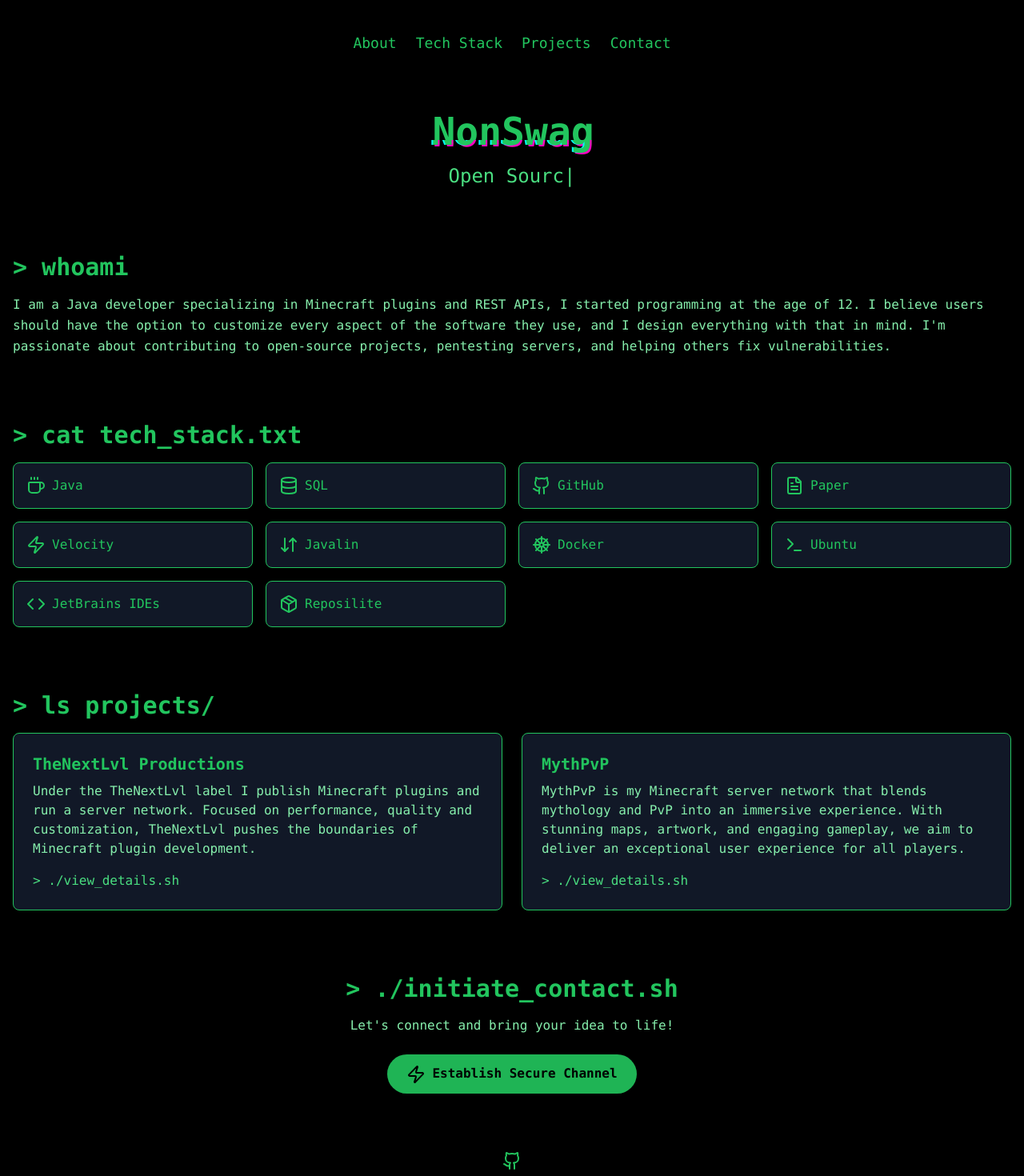
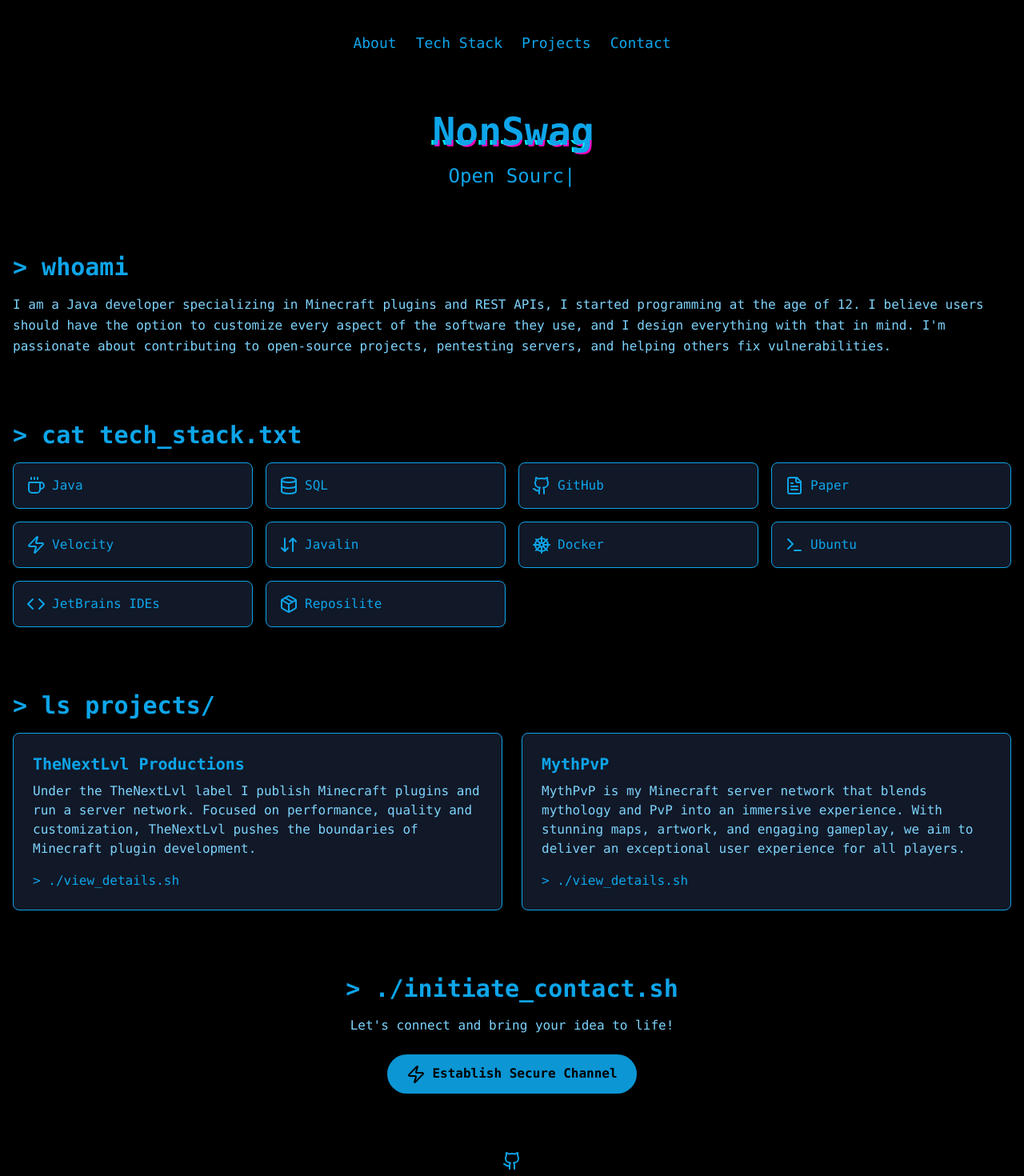
Before and after one commit to NonSwag/nonswag.dev, a Next.js app: page / in a window 1280 px wide. Shown: the top 1470 px of the page at 80% size. Built offline with nearby package versions, Linux system fonts and the light colour scheme.

Commit message:
changed theme to blue

```diff
--- a/src/app/not-found.tsx
+++ b/src/app/not-found.tsx
@@ -16,7 +16,7 @@
     }, [])
 
     return (
-        <div className="min-h-screen bg-black text-green-500 font-mono flex flex-col justify-center items-center p-4">
+        <div className="min-h-screen bg-black text-primary font-mono flex flex-col justify-center items-center p-4">
             <Terminal className="w-16 h-16 mb-8"/>
             <h1 className="text-4xl md:text-6xl font-bold mb-4 glitch" data-text="404_NOT_FOUND">404_NOT_FOUND</h1>
             <p className="text-xl md:text-2xl mb-8 text-center">
@@ -25,11 +25,11 @@
             <div className="text-lg md:text-xl mb-8 flex items-center">
                 <span className="mr-2">&gt;</span>
                 <span>cd /home</span>
-                <span className={`w-3 h-6 bg-green-500 ml-1 ${showCursor ? 'opacity-100' : 'opacity-0'}`}></span>
+                <span className={`w-3 h-6 bg-primary ml-1 ${showCursor ? 'opacity-100' : 'opacity-0'}`}></span>
             </div>
             <Link
                 href="/"
-                className="bg-green-500 text-black px-6 py-3 rounded-full font-semibold hover:bg-green-400 transition-colors">
+                className="bg-primary text-black px-6 py-3 rounded-full font-semibold hover:bg-hover transition-colors">
                 Return to Base
             </Link>
         </div>
--- a/src/app/page.tsx
+++ b/src/app/page.tsx
@@ -7,7 +7,7 @@
 
 export default function Component() {
     return (
-        <div className="min-h-screen bg-black text-green-500 font-mono overflow-hidden">
+        <div className="min-h-screen bg-black text-primary font-mono overflow-hidden">
             <div className="relative z-10 p-4">
                 <header className="py-6">
                     <nav className="container mx-auto">
@@ -15,7 +15,7 @@
                             {["About", "Tech Stack", "Projects", "Contact"].map((item) => (
                                 <li key={item}>
                                     <a href={`#${item.toLowerCase().replace(' ', '-')}`}
-                                       className="hover:text-green-400 transition-colors"
+                                       className="hover:text-hover transition-colors"
                                        data-umami-event={`view-${item.toLowerCase().replace(' ', '-')}`}>
                                         {item}
                                     </a>
@@ -36,12 +36,12 @@
                             typeSpeed={40}
                             backSpeed={50}
                             loop
-                            className="text-2xl text-green-400"
+                            className="text-2xl text-primary"
                         />
                     </section>
                     <section id="about" className="mb-20">
                         <h2 className="text-3xl font-bold mb-4">&gt; whoami</h2>
-                        <p className="text-green-300 leading-relaxed">
+                        <p className="text-secondary leading-relaxed">
                             I am a Java developer specializing in Minecraft plugins and REST APIs, I started programming
                             at the age of 12. I believe users should have the option to customize every aspect of the
                             software they use, and I design everything with that in mind. I&apos;m passionate about
@@ -54,7 +54,7 @@
                         <div className="grid grid-cols-2 md:grid-cols-4 gap-4">
                             {technologies.map((tech, index) => (
                                 <div key={index}
-                                     className="bg-gray-900 p-4 rounded-lg border border-green-500 flex items-center">
+                                     className="bg-gray-900 p-4 rounded-lg border border-primary flex items-center">
                                     <span className="text-2xl mr-2"><tech.icon/></span>
                                     <span>{tech.name}</span>
                                 </div>
@@ -77,11 +77,11 @@
                                 }
                             ].map((project, index) => (
                                 <div key={index}
-                                     className="bg-gray-900 p-6 rounded-lg border border-green-500 flex flex-col">
+                                     className="bg-gray-900 p-6 rounded-lg border border-primary flex flex-col">
                                     <h3 className="text-xl font-semibold mb-2">{project.name}</h3>
-                                    <p className="text-green-300 mb-4 flex-grow">{project.description}</p>
+                                    <p className="text-secondary mb-4 flex-grow">{project.description}</p>
                                     <a href={project.link}
-                                       className="text-green-400 hover:underline self-start"
+                                       className="text-primary hover:underline self-start"
                                        data-umami-event={`view-project-${project.name.toLowerCase().replace(/\s+/g, '-')}`}
                                        target="_blank"
                                        rel="noopener noreferrer">
@@ -93,10 +93,10 @@
                     </section>
                     <section id="contact" className="text-center">
                         <h2 className="text-3xl font-bold mb-4">&gt; ./initiate_contact.sh</h2>
-                        <p className="text-green-300 mb-6">Let&apos;s connect and bring your idea to life!</p>
+                        <p className="text-secondary mb-6">Let&apos;s connect and bring your idea to life!</p>
                         <a
                             href="mailto:mail@nonswag.dev"
-                            className="inline-block bg-green-500 text-black px-6 py-3 rounded-full font-semibold hover:bg-green-400 transition-colors animate-pulse"
+                            className="inline-block bg-primary text-black px-6 py-3 rounded-full font-semibold hover:bg-hover transition-colors animate-pulse"
                             data-umami-event="contact-email"
                         >
                             <Zap className="inline-block mr-2"/>
@@ -107,13 +107,13 @@
                 <footer className="py-6 text-center">
                     <div className="flex justify-center space-x-6 mb-4">
                         <a href="https://github.com/NonSwag" target="_blank" rel="noopener noreferrer"
-                           className="text-green-500 hover:text-green-400 transition-colors"
+                           className="text-primary hover:text-hover transition-colors"
                            data-umami-event="view-github">
                             <Github className="w-6 h-6"/>
                             <span className="sr-only">GitHub</span>
                         </a>
                     </div>
-                    <p className="text-green-700">&copy; 2024 NonSwag | All rights reserved | I &lt;3 OpenSource </p>
+                    <p className="text-dark">&copy; 2024 NonSwag | All rights reserved | I &lt;3 OpenSource </p>
                 </footer>
             </div>
         </div>
--- a/tailwind.config.ts
+++ b/tailwind.config.ts
@@ -1,4 +1,5 @@
 import type { Config } from "tailwindcss";
+import colors from "tailwindcss/colors";
 
 const config: Config = {
   content: [
@@ -11,6 +12,10 @@
       colors: {
         background: "var(--background)",
         foreground: "var(--foreground)",
+        dark: colors.sky["700"],
+        primary: colors.sky["500"],
+        hover: colors.sky["400"],
+        secondary: colors.sky["300"],
       },
     },
   },
```
